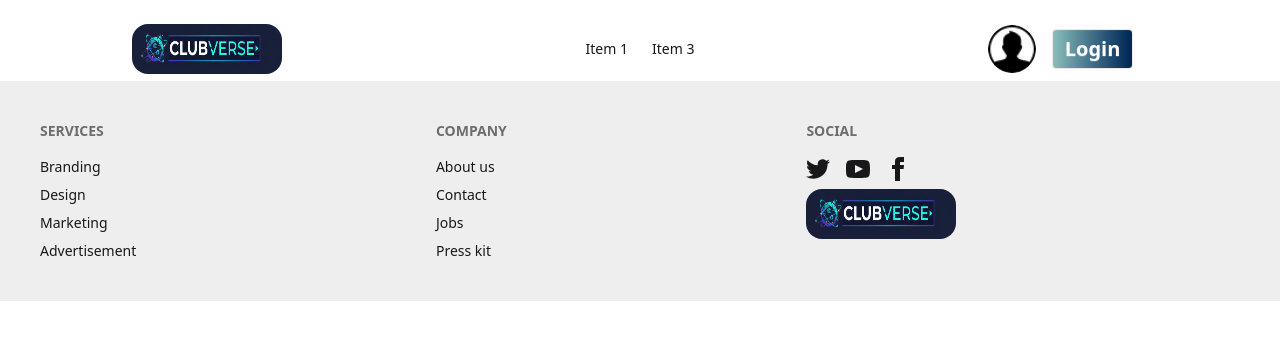
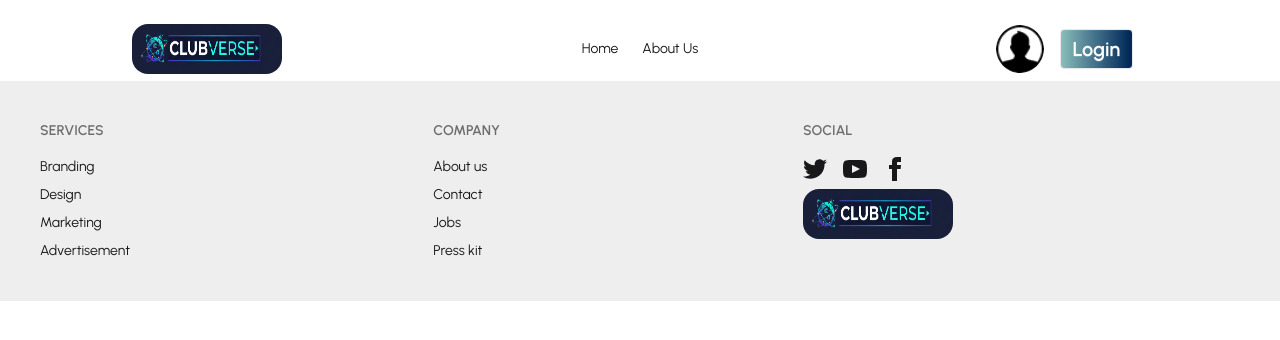
Before and after one commit to lvfahim/Assignment-11-ClubVerse, a React (Vite) app: page /auth in a window 1280 px wide. Shown: the top 340 px of the page. Built offline with nearby package versions, Linux system fonts and the light colour scheme; no server answers.

Commit message:
my degin section is okay

```diff
--- a/package.json
+++ b/package.json
@@ -20,6 +20,7 @@
     "react-icons": "^5.5.0",
     "react-router": "^7.10.1",
     "react-toastify": "^11.0.5",
+    "react-tooltip": "^5.30.0",
     "sweetalert2": "^11.26.3",
     "tailwindcss": "^4.1.17"
   },
--- a/src/Component/Navber.jsx
+++ b/src/Component/Navber.jsx
@@ -1,11 +1,19 @@
 import React, { useContext } from 'react';
-import { Link } from 'react-router';
+import { Link, NavLink } from 'react-router';
 import WebSideLogo from '../WebSideLogo/WebSideLogo';
 import { AuthContext } from '../Provider/AuthProvider';
 import Img from '../assets/user.png';
+import { Tooltip } from "react-tooltip";
+import "react-tooltip/dist/react-tooltip.css";
 
 const Navber = () => {
     const { user, LogOut } = useContext(AuthContext);
+    const Linkss = <>
+        <li data-tooltip-id="infoTip"
+            data-tooltip-content="Home"><NavLink to='/'>Home</NavLink></li>
+        <li data-tooltip-id="infoTip"
+            data-tooltip-content="About Us"><NavLink to='/aboutUs'>About Us</NavLink></li>
+    </>
 
     const handleLogOut = () => {
         LogOut()
@@ -30,8 +38,7 @@ const Navber = () => {
                         tabIndex="-1"
                         className="menu menu-sm dropdown-content bg-base-100 rounded-box z-1 mt-3 w-52 p-2 shadow"
                     >
-                        <li><a>Item 1</a></li>
-                        <li><a>Item 3</a></li>
+                        {Linkss}
                     </ul>
                 </div>
                 <Link to='/' className="btn btn-ghost text-xl">
@@ -41,8 +48,7 @@ const Navber = () => {
 
             <div className="navbar-center hidden lg:flex">
                 <ul className="menu menu-horizontal px-1">
-                    <li><a>Item 1</a></li>
-                    <li><a>Item 3</a></li>
+                    {Linkss}
                 </ul>
             </div>
 
--- /dev/null
+++ b/src/Page/AboutUs.jsx
@@ -0,0 +1,11 @@
+import React from 'react';
+
+const AboutUs = () => {
+    return (
+        <div>
+            <h1>Helle</h1>
+        </div>
+    );
+};
+
+export default AboutUs;
--- a/src/Router/router.jsx
+++ b/src/Router/router.jsx
@@ -4,6 +4,7 @@ import Home from "../Page/Home";
 import Auth from "../Layout/Auth";
 import Login from "../AuthPage/Login";
 import Regester from "../AuthPage/Regester";
+import AboutUs from "../Page/AboutUs";
 
 const router = createBrowserRouter([
     {
@@ -13,6 +14,10 @@ const router = createBrowserRouter([
             {
                 path: '/',
                 element: <Home></Home>
+            },
+            {
+                path:'/aboutUs',
+                element:<AboutUs></AboutUs>
             }
         ]
     },
--- a/src/index.css
+++ b/src/index.css
@@ -1,3 +1,5 @@
+@import url('https://fonts.googleapis.com/css2?family=Urbanist:ital,wght@0,100..900;1,100..900&display=swap');
+
 @import "tailwindcss";
 
 @plugin "daisyui" {
@@ -11,3 +13,11 @@
   --color-primary: #002455;
   --color-secondary: #8ABEB9;
 }
+
+* {
+  font-family: "Urbanist", sans-serif;
+}
+
+a.active{
+  @apply ml-3 bg-gradient-to-l to-[#8ABEB9] from-[#002455]  text-white py-2 px-3 font-semibold
+}
```
Also changed, not shown: 1 other file (tests, documents, lock files or other folders).
